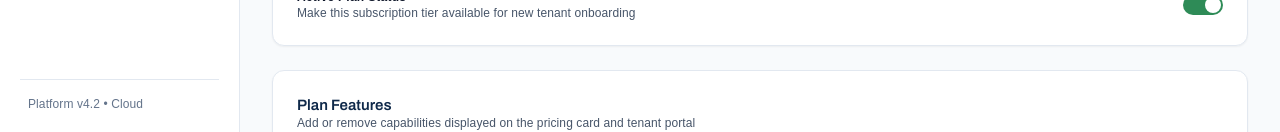
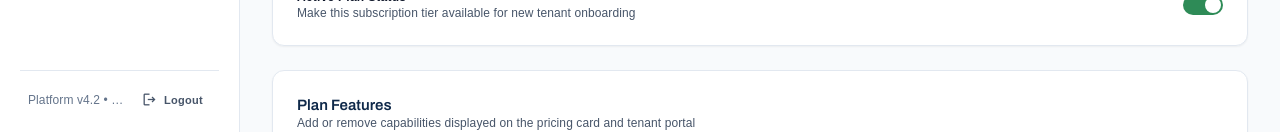
Before and after one commit to sanjaygac/True-ark-project, a React (Vite) app in the folder frontend/: page /saas-admin/plan-master/add in a window 1280 px wide. Shown: the part 668-800 px from the top of the page. Built offline with nearby package versions, Linux system fonts and the light colour scheme; a web font is replaced by a local one.

Commit message:
Add Logout button to bottom footer of SaaS Product Admin sidebar

```diff
--- a/frontend/src/components/saas-admin/SaasAdminSidebar.jsx
+++ b/frontend/src/components/saas-admin/SaasAdminSidebar.jsx
@@ -94,8 +94,20 @@ export default function SaasAdminSidebar({ isOpen, onClose }) {
         </div>
 
         {/* Sidebar Footer */}
-        <div className="pt-4 border-t border-outline-variant px-2">
-          <p className="font-body text-body-sm text-outline">Platform v4.2 • Cloud</p>
+        <div className="pt-4 border-t border-outline-variant px-2 flex items-center justify-between gap-2">
+          <p className="font-body text-body-sm text-outline truncate">Platform v4.2 • Cloud</p>
+          <Link
+            to="/login"
+            onClick={onClose}
+            title="Logout"
+            aria-label="Logout"
+            className="inline-flex items-center gap-1.5 px-2 py-1 rounded text-on-surface-variant hover:bg-surface-container-low hover:text-primary font-label text-label-sm transition-colors duration-state-change shrink-0"
+          >
+            <span className="material-symbols-outlined text-[17px]" aria-hidden="true">
+              logout
+            </span>
+            <span>Logout</span>
+          </Link>
         </div>
       </aside>
     </>
```
